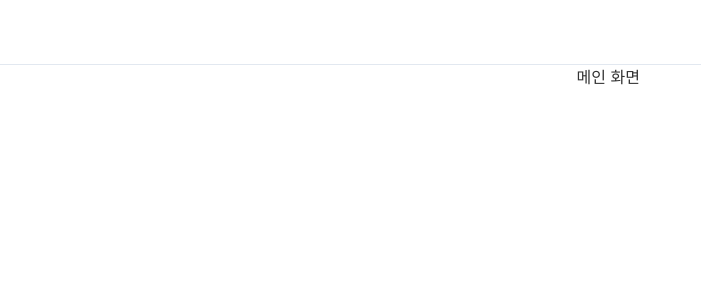
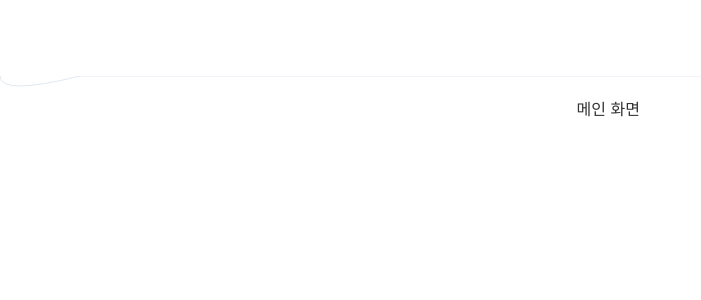
Before and after one commit to hossi-py/hossi-portfolio, a Vue app: page / in a window 1280 px wide. Shown: the top 300 px of the page, without its empty margins (0-701 px from the left). Built offline with nearby package versions, Linux system fonts and the light colour scheme; the HTML template or start-up script is replaced by a standard one.

Commit message:
헤더 곡선 기본 svg 애니메이션 추가

```diff
--- a/src/assets/base.css
+++ b/src/assets/base.css
@@ -7,7 +7,7 @@
   --border-color: #e2e8f0;
   --hover-border-color: #444;
   --card-bg: #ffffff;
-  --header-height: 4rem;
+  --header-height: 6rem;
 }
 
 /* 다크 모드 색상 변수 */
--- a/src/components/AppHeader.vue
+++ b/src/components/AppHeader.vue
@@ -1,33 +1,96 @@
 <script setup lang="ts">
-import { useHover } from '@/composables/hover'
-import { ref, watch } from 'vue'
+import { useHoverWithMouse } from '@/composables/hover'
+import { computed, onMounted, onUnmounted, ref } from 'vue'
 
-const headerRef = ref(null)
+const headerRef = ref<HTMLElement | null>(null)
+const svgWidth = ref(0)
 
-const { isHover } = useHover(headerRef)
+const { isHover, mouseX } = useHoverWithMouse(headerRef)
 
-watch(
-  isHover,
-  (newValue) => {
-    console.log(newValue)
-  },
-  { immediate: true },
-)
+const curveWidth = 80 // 곡선이 적용될 좌우 범위
+const curveDepth = 20 // 곡선의 깊이 (아래로 움푹 파인 정도)
+
+// header 너비 갱신 (윈도우 리사이즈 대응)
+const updateSvgWidth = () => {
+  if (headerRef.value) {
+    svgWidth.value = headerRef.value.clientWidth
+  }
+}
+
+onMounted(() => {
+  updateSvgWidth()
+  window.addEventListener('resize', updateSvgWidth)
+})
+
+onUnmounted(() => {
+  window.removeEventListener('resize', updateSvgWidth)
+})
+
+// SVG 경로 동적 계산
+const svgPath = computed(() => {
+  const width = svgWidth.value
+  if (width === 0) return ''
+
+  // hover 상태가 아닐 때는 border 모양 유지
+  if (!isHover.value) {
+    return `M0,0 L${width},0`
+  }
+
+  // 마우스 위치를 중심으로 곡선 범위 결정
+  const left = Math.max(0, mouseX.value - curveWidth)
+  const right = Math.min(width, mouseX.value + curveWidth)
+
+  // 왼쪽부터 직선 → quadratic 커브 (제어점: (mouseX, curveDepth)) → 오른쪽 직선으로 그리기
+  return `M0,0 L${left},0 Q${mouseX.value},${curveDepth} ${right},0 L${width},0`
+})
 </script>
 
 <template>
-  <header ref="headerRef" class="header"></header>
+  <header ref="headerRef" class="header">
+    <div class="header-bg">
+      <div class="header-items">
+        <!-- 헤더 요소 위치 -->
+      </div>
+    </div>
+    <!-- SVG 오버레이: viewBox를 설정하여 y 좌표 0~curveDepth 영역이 보임 -->
+    <svg
+      v-if="svgWidth"
+      :width="svgWidth"
+      :height="curveDepth"
+      :viewBox="`0 0 ${svgWidth} ${curveDepth}`"
+      class="header-svg"
+    >
+      <path :d="svgPath" stroke="var(--border-color)" fill="transparent" stroke-width="1" />
+    </svg>
+  </header>
 </template>
 
 <style scoped>
 .header {
+  position: fixed;
+  top: 0;
+  left: 0;
   width: 100%;
   height: var(--header-height);
+  z-index: 10;
+}
+
+.header-bg {
+  width: 100%;
+  height: 100%;
   background: transparent;
   backdrop-filter: blur(5px);
-  border-bottom: 1px solid var(--border-color);
-  position: fixed;
+}
+
+.header-items {
+  display: flex;
+  align-items: center;
+}
+
+.header-svg {
+  position: absolute;
+  bottom: 0;
   left: 0;
-  top: 0;
+  pointer-events: none;
 }
 </style>
--- a/src/composables/hover.ts
+++ b/src/composables/hover.ts
@@ -1,24 +1,31 @@
 import { onMounted, onUnmounted, ref, type Ref } from 'vue'
 
 /**
- * ref로 지정한 DOM 요소 위에 마우스 커서가 올라와 있는지를 감지
+ * ref로 지정한 DOM 요소 위에 마우스 커서 hover 여부 판단 및 X 좌표 계산
  * @param targetRef
  */
-export function useHover(targetRef: Ref<HTMLElement | null>) {
+export function useHoverWithMouse(targetRef: Ref<HTMLElement | null>) {
   const isHover = ref(false)
+  const mouseX = ref(0)
+  const mouseY = ref(0)
 
-  const handleMouseEnter = () => {
-    isHover.value = true
-  }
+  const handleMouseEnter = () => (isHover.value = true)
+  const handleMouseLeave = () => (isHover.value = false)
 
-  const handleMouseLeave = () => {
-    isHover.value = false
+  // 헤더 내부에서 마우스 X, Y 좌표 계산 (header에 대한 상대 좌표)
+  const handleMouseMove = (e: MouseEvent) => {
+    if (targetRef.value) {
+      const rect = targetRef.value.getBoundingClientRect()
+      mouseX.value = e.clientX - rect.left
+      mouseY.value = e.clientY - rect.top
+    }
   }
 
   onMounted(() => {
     if (targetRef.value) {
       targetRef.value.addEventListener('mouseenter', handleMouseEnter)
       targetRef.value.addEventListener('mouseleave', handleMouseLeave)
+      targetRef.value.addEventListener('mousemove', handleMouseMove)
     }
   })
 
@@ -26,8 +33,9 @@ export function useHover(targetRef: Ref<HTMLElement | null>) {
     if (targetRef.value) {
       targetRef.value.removeEventListener('mouseenter', handleMouseEnter)
       targetRef.value.removeEventListener('mouseleave', handleMouseLeave)
+      targetRef.value.removeEventListener('mousemove', handleMouseMove)
     }
   })
 
-  return { isHover }
+  return { isHover, mouseX, mouseY }
 }
```
